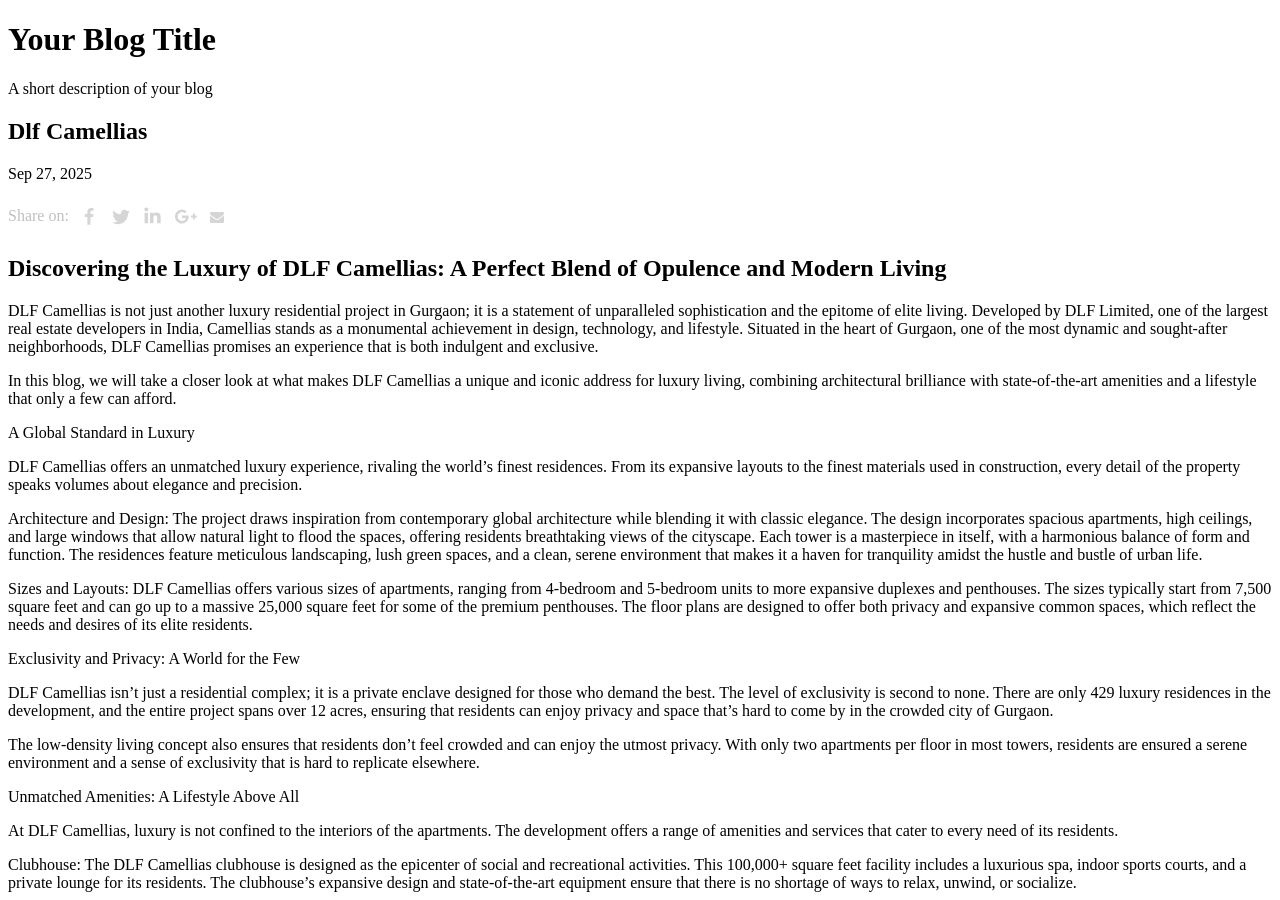
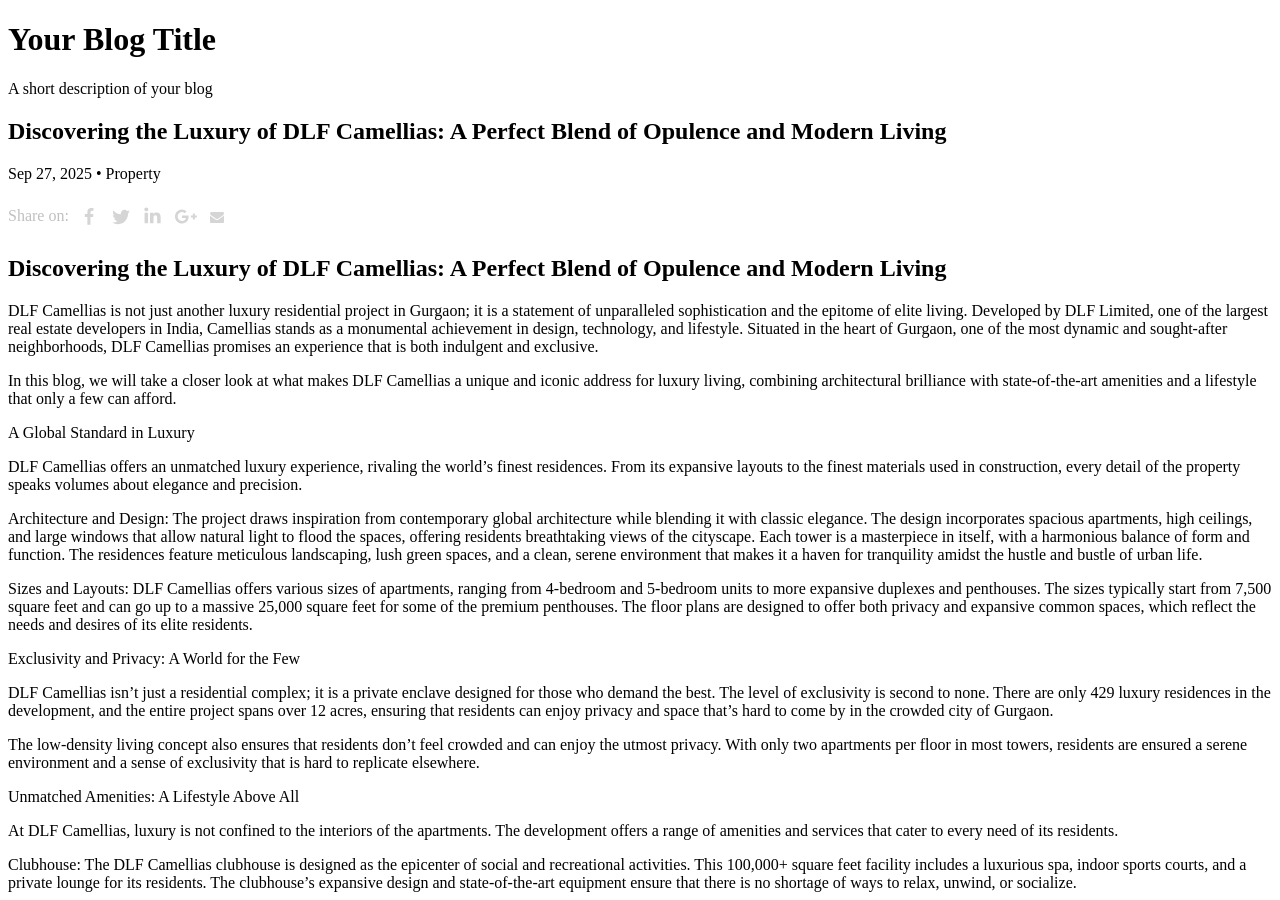
Before and after one commit to infoworkdev/propzilla.github.io, a Jekyll site: the page built from _posts/2025-09-27-dlf-camellias.md, in a window 1280 px wide and 900 px high. Built offline with Jekyll 4.4.1, drawn with Linux system fonts in a browser that asks for light colours; our own code applies the rules of GitHub Pages for plain Markdown files.

Commit message:
Update 2025-09-27-dlf-camellias.md

```diff
--- a/_posts/2025-09-27-dlf-camellias.md
+++ b/_posts/2025-09-27-dlf-camellias.md
@@ -1,3 +1,11 @@
+---
+layout: post
+title: "Discovering the Luxury of DLF Camellias: A Perfect Blend of Opulence and Modern Living"
+date: 2025-09-27
+author: Property
+---
+
+
 ## Discovering the Luxury of DLF Camellias: A Perfect Blend of Opulence and Modern Living
 
 DLF Camellias is not just another luxury residential project in Gurgaon; it is a statement of unparalleled sophistication and the epitome of elite living. Developed by DLF Limited, one of the largest real estate developers in India, Camellias stands as a monumental achievement in design, technology, and lifestyle. Situated in the heart of Gurgaon, one of the most dynamic and sought-after neighborhoods, DLF Camellias promises an experience that is both indulgent and exclusive.
```
